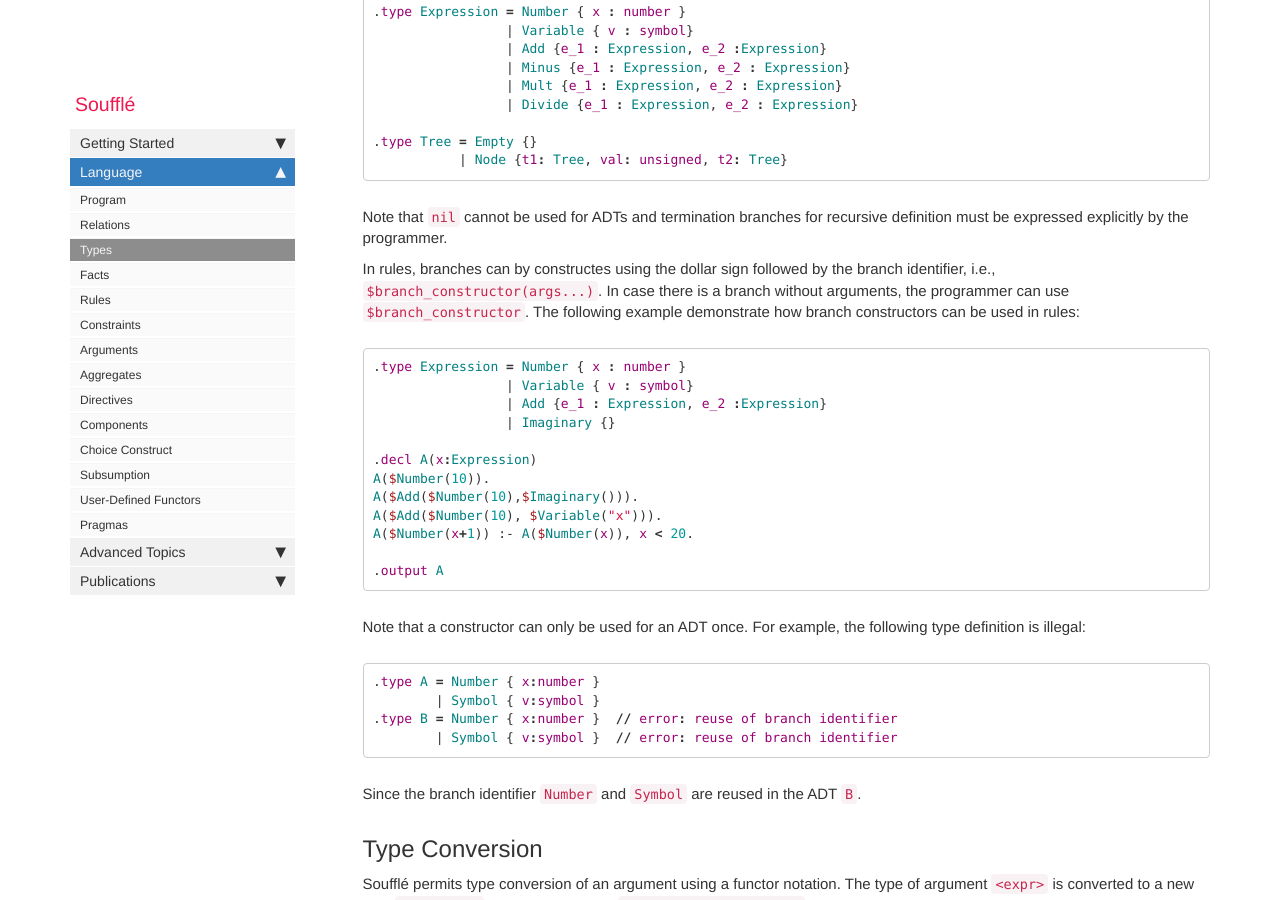
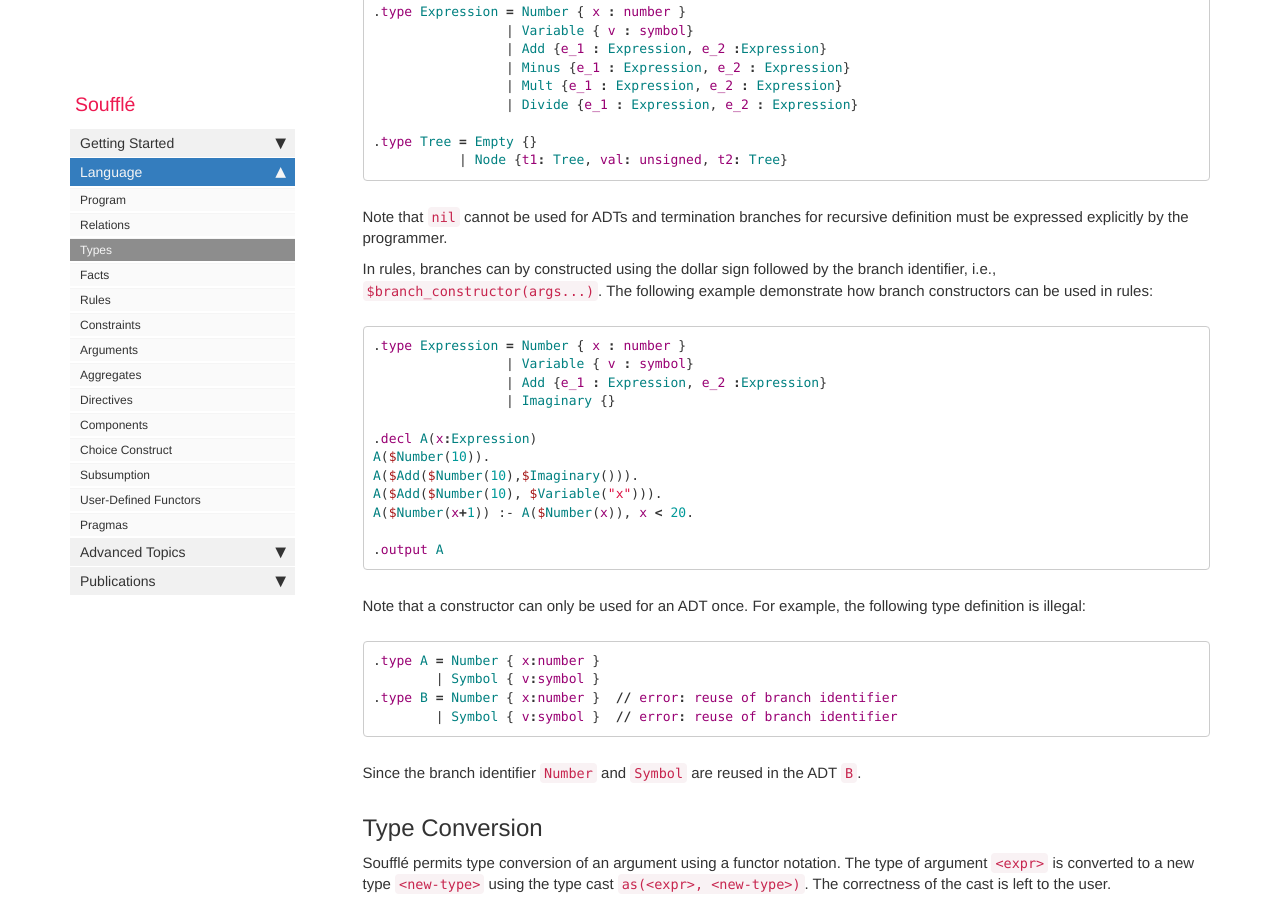
Before and after one commit to souffle-lang/souffle-lang.github.io, a Jekyll site: the page built from pages/docs/types.md, in a window 1280 px wide and 900 px high, scrolled down 7017 px. Built offline with Jekyll 4.4.1, drawn with Linux system fonts in a browser that asks for light colours; comment, search, counter and statistics services are not loaded.

Commit message:
Fix type and remove unsupported syntax

````diff
--- a/pages/docs/types.md
+++ b/pages/docs/types.md
@@ -265,7 +265,7 @@ Below is given an example for an ADT definition,
 ```
 Note that `nil` cannot be used for ADTs and termination branches for recursive definition must be expressed explicitly by the programmer.
 
-In rules, branches can by constructes using the dollar sign followed by the branch identifier, i.e.,  `$branch_constructor(args...)`. In case there is a branch without arguments, the programmer can use `$branch_constructor`.
+In rules, branches can by constructed using the dollar sign followed by the branch identifier, i.e.,  `$branch_constructor(args...)`.
 The following example demonstrate how branch constructors can be used in rules:
 
 ```prolog
````
